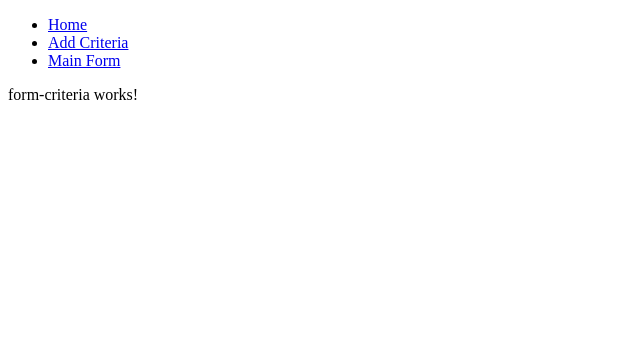
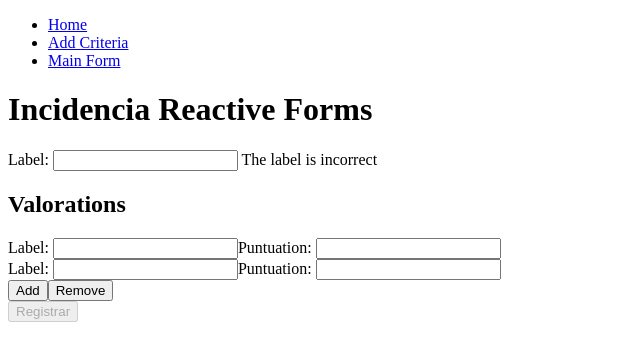
Before and after one commit to obassols/DAW-M06, an Angular app in the folder Angular/AtencioClient/: page /mainForm in a window 1280 px wide. Shown: the top 360 px of the page, without its empty margins (0-640 px from the left). Built offline with nearby package versions, Linux system fonts and the light colour scheme.

Commit message:
Add new valoration rows in criteria form

```diff
--- a/Angular/AtencioClient/src/app/Projecte/Components/form-criteria/form-criteria.component.html
+++ b/Angular/AtencioClient/src/app/Projecte/Components/form-criteria/form-criteria.component.html
@@ -1 +1,35 @@
-<p>form-criteria works!</p>
+<h1>Incidencia Reactive Forms</h1>
+
+<form [formGroup]="criteriaForm" (ngSubmit)="onSubmit()">
+  <div>
+    <label>Label:
+      <input type="text" formControlName="label">
+    </label>
+    <label *ngIf="criteriaForm.controls['label'].invalid">
+      The label is incorrect
+    </label>
+  </div>
+  <h2>Valorations</h2>
+  <div formArrayName="valorations">
+    <div *ngFor="let valoration of valorations.controls; let i = index" [formGroupName]="i">
+      <label>Label:
+        <input type="text" formControlName="label">
+      </label>
+      <!-- <label *ngIf="getControlValorationsLabel().invalid">
+        The label is required
+      </label> -->
+      <label>Puntuation:
+        <input type="number" formControlName="puntuation">
+      </label>
+      <!-- <label *ngIf="getControlValorationsPuntuation().invalid">
+        The puntuation is required
+      </label> -->
+    </div>
+  </div>
+  <div>
+    <button (click)="addValoration()">Add</button>
+    <button (click)="removeValoration()">Remove</button>
+  </div>
+
+  <button [disabled]="!criteriaForm.valid">Registrar</button>
+</form>
--- a/Angular/AtencioClient/src/app/Projecte/Components/form-criteria/form-criteria.component.ts
+++ b/Angular/AtencioClient/src/app/Projecte/Components/form-criteria/form-criteria.component.ts
@@ -1,4 +1,5 @@
 import { Component, OnInit } from '@angular/core';
+import { FormArray, FormBuilder, FormGroup, Validators } from '@angular/forms';
 
 @Component({
   selector: 'app-form-criteria',
@@ -6,10 +7,56 @@ import { Component, OnInit } from '@angular/core';
   styleUrls: ['./form-criteria.component.scss']
 })
 export class FormCriteriaComponent implements OnInit {
+  criteriaForm!: FormGroup;
 
-  constructor() { }
+  valorations: FormArray = this.fb.array([], [
+    Validators.minLength(2),
+  ]);
+
+  valorationsConfig = {
+    label: ['', [
+      Validators.required
+    ]],
+    puntuation: ['', [
+      Validators.required,
+      Validators.pattern('^[0-9]$')
+    ]]
+  };
+
+  constructor(private fb: FormBuilder) { }
 
   ngOnInit(): void {
+    this.addValoration();
+    this.addValoration();
+
+    this.criteriaForm = this.fb.group({
+      label: ['', [
+        Validators.required
+      ]],
+      valorations: this.valorations
+    });
   }
 
+  addValoration(): void {
+    this.valorations.push(this.fb.group(this.valorationsConfig));
+    console.log(this.valorations);
+  }
+
+  removeValoration(): void {
+    this.valorations.removeAt(this.valorations.length - 1);
+    console.log(this.valorations);
+  }
+
+  onSubmit(): void {
+    console.log(this.criteriaForm.value);
+  }
+
+  /* getControlValorationsLabel(): any {
+    return this.criteriaForm.get('valorations.label');
+  }
+
+  getControlValorationsPuntuation(): any {
+    return this.criteriaForm.get('valorations.puntuation');
+  } */
+
 }
```
